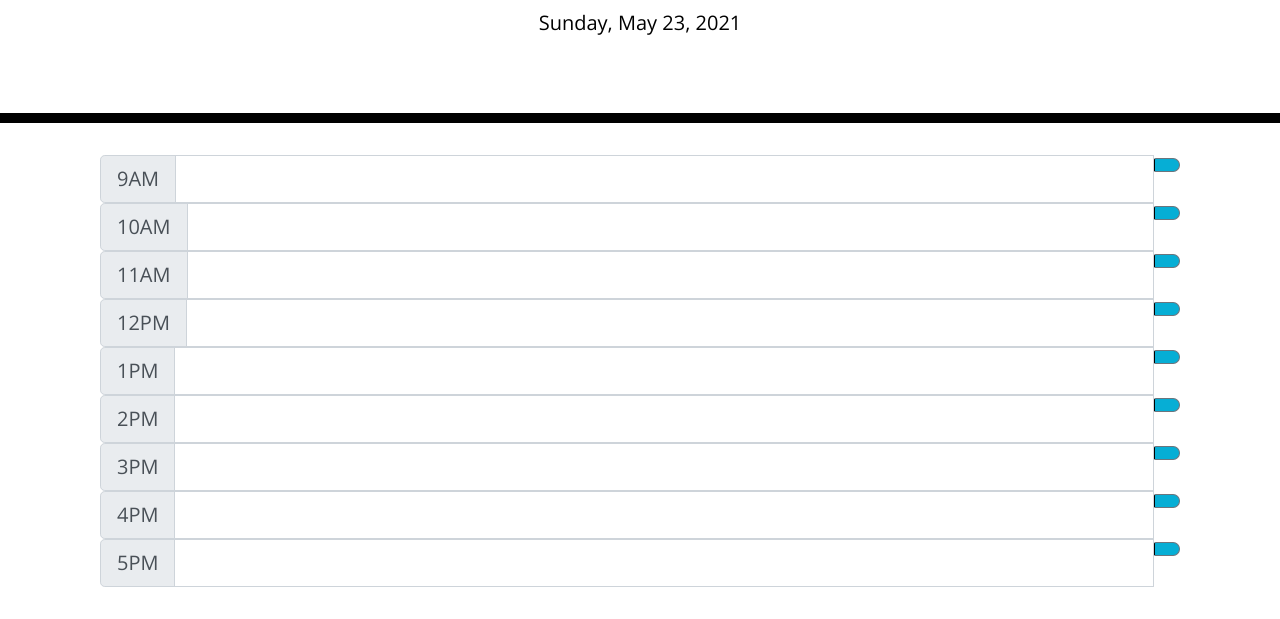
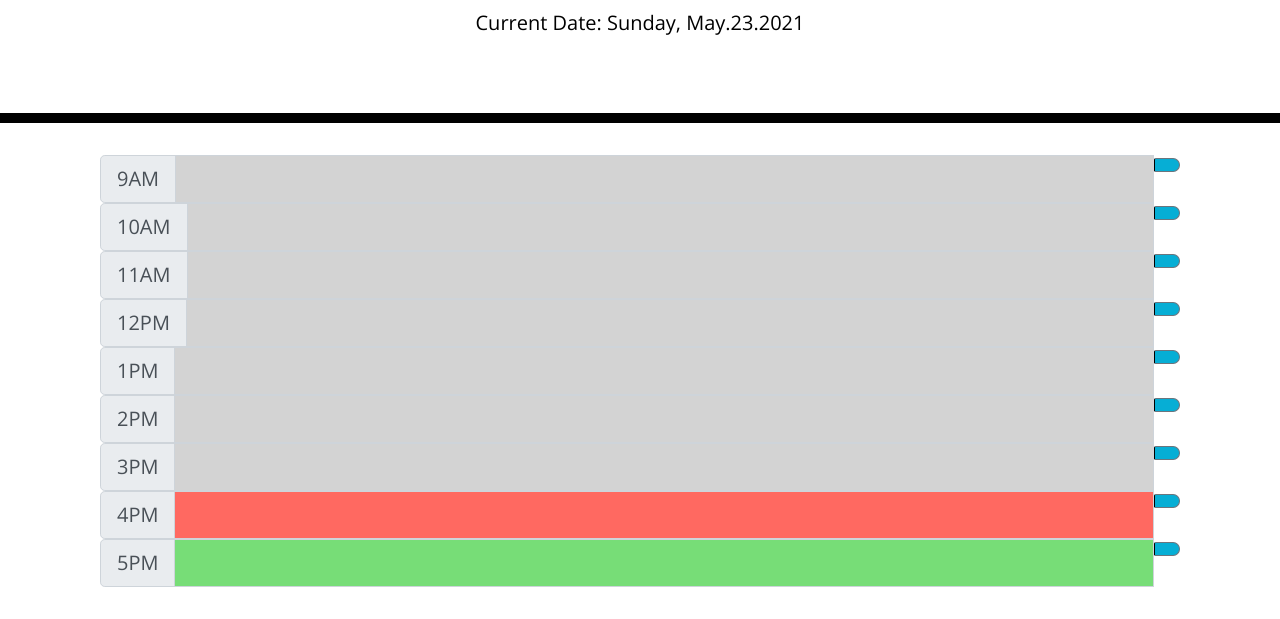
Before and after one commit to CodyConck/Daily-Planner, a plain HTML site: page index.html in a window 1280 px wide. Shown: the part 181-800 px from the top of the page. Drawn offline with nearby package versions, Linux system fonts and the light colour scheme; a web font is replaced by a local one.

Commit message:
linked color coding to dayjs

```diff
--- a/Assets/script.js
+++ b/Assets/script.js
@@ -1,39 +1,75 @@
 //Show date at the top of the screen
-var displayDate = new Date().toLocaleDateString(undefined, {weekday: "long", year: "numeric", month: "long", day: "numeric"})
+var displayDate = dayjs().format('dddd, MMMM.DD.YYYY');
 
-$(document).ready(function(){
+
+$(document).ready(function () {
   $("#currentDay").append(displayDate)
 })
 
-//function saveTask() {
+//Register click event and store value from input class "form-control" in local storage
+$(document).ready(function () {
+  $(".btn").on("click", function (event) {
+    event.preventDefault();
 
-//click to save to local storage
-$(".btn").on("click", function(event){
-  event.preventDefault();
-
-  //localStorage.setItem("userTask", value)
-
-  console.log(event)
-
-  $(document).ready(function(){
-    $(".btn").on("click", function () {
-
-        var toDoEntry = $(this).closest("div.input-group").find("input[class='form-control']").val();
-
-       localStorage.setItem("userEntry", JSON.stringify(toDoEntry))
-
-       console.log(toDoEntry)
-    });
+    var toDoEntry = $(this).closest("div.input-group").find("input[class~='form-control']").val();
+    //var savetext = JSON.parse(localStorage.getItem(""))
+    //$(toDoEntry[i]).val(savetext)
+  localStorage.setItem("userEntry", JSON.stringify(toDoEntry))
+  });
 });
 
-  //var toDoEntry = $(".form-control").val();
-  //define entry var above
-  //entry.push(toDoEntry)
-  //define saveTask function above
-  //saveTask(entry)
-  //retrieving usertask entry from local storage
-  //localStorage.getItem("userTask", JSON.stringify(entry));
-});
+
+  //persistStorage = JSON.parse(localStorage.getItem("userEntry")) || []
+
+  //var storedInput = $('.form-control')
+
+  //for (let i = 0; i < storedInput.length; i++) {
+    //const currentData = storedInput[i];
+    //var userText = "";
+
+    //for (let j = 0; j < toDoEntry.length; j++) {
+      //const currentEntry = $(currentData).attr('data-hour');
+
+      //var savedItem = toDoEntry[j];
+
+      //if (currentEntry == savedItem.hour) {
+        //userText = savedItem.text
+      //}
+
+    //}
+    //$(currentData).val(userText)
+  //}
+
+
+//edit due date in time block
+var inputForms = $(".form-control");
+for (let i = 0; i < inputForms.length; i++) {
+  var currentHour = parseInt(dayjs().format('H'));
+  var inputHour = parseInt($(inputForms[i]).attr('data-hour'));
+
+  //console.log(currentHour)
+  //console.log(inputHour)
+
+  //compare these 2 variables
+  if (currentHour > inputHour) {
+
+    //add class past, present, future
+    $(inputForms[i]).addClass("past")
+  }
+  else if (currentHour === inputHour) {
+    $(inputForms[i]).addClass("present")
+    $(inputForms[i]).removeClass("past")
+  }
+  else {
+    $(inputForms[i]).addClass("future")
+    $(inputForms[i]).removeClass("past")
+    $(inputForms[i]).removeClass("present")
+  }
+}
+
+persistStorage()
+
+
 
 // listen for save button clicks
 //$("#save").on('click', function() {  // or whatever you called your button
--- a/index.html
+++ b/index.html
@@ -19,7 +19,7 @@
   <header class="jumbotron">
     <h1 class="display-3">Work Day Scheduler</h1>
     <p class="lead">A simple calendar app for scheduling your work day</p>
-    <p id="currentDay" class="lead"></p>
+    <p id="currentDay" class="lead">Current Date: </p>
   </header>
 
   <div class="container">
@@ -30,7 +30,7 @@
         <div class="input-group-prepend">
           <span class="input-group-text" id="inputGroup-sizing-lg">9AM</span>
         </div>
-        <input type="text" id="user-task" class="form-control" aria-label="Sizing example input"
+        <input data-hour="9" type="text" id="user-task" class="form-control" aria-label="Sizing example input"
           aria-describedby="inputGroup-sizing-lg">
         <div class=“input-group-append”>
           <button class="btn btn-outline-secondary" type="button" id="saveBtn">
@@ -43,7 +43,7 @@
         <div class="input-group-prepend">
           <span class="input-group-text" id="inputGroup-sizing-lg">10AM</span>
         </div>
-        <input type="text" id="user-task" class="form-control" aria-label="Sizing example input"
+        <input data-hour="10" type="text" id="user-task" class="form-control" aria-label="Sizing example input"
           aria-describedby="inputGroup-sizing-lg">
         <div class=“input-group-append”>
           <button class="btn btn-outline-secondary" type="button" id="saveBtn">
@@ -56,7 +56,7 @@
         <div class="input-group-prepend">
           <span class="input-group-text" id="inputGroup-sizing-lg">11AM</span>
         </div>
-        <input type="text" id="user-task" class="form-control" aria-label="Sizing example input"
+        <input data-hour="11" type="text" id="user-task" class="form-control" aria-label="Sizing example input"
           aria-describedby="inputGroup-sizing-lg">
         <div class=“input-group-append”>
           <button class="btn btn-outline-secondary" type="button" id="saveBtn">
@@ -69,7 +69,7 @@
         <div class="input-group-prepend">
           <span class="input-group-text" id="inputGroup-sizing-lg">12PM</span>
         </div>
-        <input type="text" id="user-task" class="form-control" aria-label="Sizing example input"
+        <input data-hour="12" type="text" id="user-task" class="form-control" aria-label="Sizing example input"
           aria-describedby="inputGroup-sizing-lg">
         <div class=“input-group-append”>
           <button class="btn btn-outline-secondary" type="button" id="saveBtn">
@@ -82,7 +82,7 @@
         <div class="input-group-prepend">
           <span class="input-group-text" id="inputGroup-sizing-lg">1PM</span>
         </div>
-        <input type="text" id="user-task" class="form-control" aria-label="Sizing example input"
+        <input data-hour="13" type="text" id="user-task" class="form-control" aria-label="Sizing example input"
           aria-describedby="inputGroup-sizing-lg">
         <div class=“input-group-append”>
           <button class="btn btn-outline-secondary" type="button" id="saveBtn">
@@ -95,7 +95,7 @@
         <div class="input-group-prepend">
           <span class="input-group-text" id="inputGroup-sizing-lg">2PM</span>
         </div>
-        <input type="text" id="user-task" class="form-control" aria-label="Sizing example input"
+        <input data-hour="14" type="text" id="user-task" class="form-control" aria-label="Sizing example input"
           aria-describedby="inputGroup-sizing-lg">
         <div class=“input-group-append”>
           <button class="btn btn-outline-secondary" type="button" id="saveBtn">
@@ -108,7 +108,7 @@
         <div class="input-group-prepend">
           <span class="input-group-text" id="inputGroup-sizing-lg">3PM</span>
         </div>
-        <input type="text" id="user-task" class="form-control" aria-label="Sizing example input"
+        <input data-hour="15" type="text" id="user-task" class="form-control" aria-label="Sizing example input"
           aria-describedby="inputGroup-sizing-lg">
         <div class=“input-group-append”>
           <button class="btn btn-outline-secondary" type="button" id="saveBtn">
@@ -121,7 +121,7 @@
         <div class="input-group-prepend">
           <span class="input-group-text" id="inputGroup-sizing-lg">4PM</span>
         </div>
-        <input type="text" id="user-task" class="form-control" aria-label="Sizing example input"
+        <input data-hour="16" type="text" id="user-task" class="form-control" aria-label="Sizing example input"
           aria-describedby="inputGroup-sizing-lg">
         <div class=“input-group-append”>
           <button class="btn btn-outline-secondary" type="button" id="saveBtn">
@@ -134,7 +134,7 @@
         <div class="input-group-prepend">
           <span class="input-group-text" id="inputGroup-sizing-lg">5PM</span>
         </div>
-        <input type="text" id="user-task" class="form-control" aria-label="Sizing example input"
+        <input data-hour="17" type="text" id="user-task" class="form-control" aria-label="Sizing example input"
           aria-describedby="inputGroup-sizing-lg">
         <div class=“input-group-append”>
           <button class="btn btn-outline-secondary" type="button" id="saveBtn">
@@ -147,8 +147,7 @@
 
   <script type="text/javascript" src="https://code.jquery.com/jquery-3.4.1.min.js"></script>
   <script src="https://cdnjs.cloudflare.com/ajax/libs/moment.js/2.24.0/moment.min.js"></script>
-
-
+  <script src="https://cdnjs.cloudflare.com/ajax/libs/dayjs/1.10.4/dayjs.min.js" integrity="sha512-0fcCRl828lBlrSCa8QJY51mtNqTcHxabaXVLPgw/jPA5Nutujh6CbTdDgRzl9aSPYW/uuE7c4SffFUQFBAy6lg==" crossorigin="anonymous" referrerpolicy="no-referrer"></script>
   <script type="text/javascript" src="Assets/script.js"></script>
 
 </body>
```
